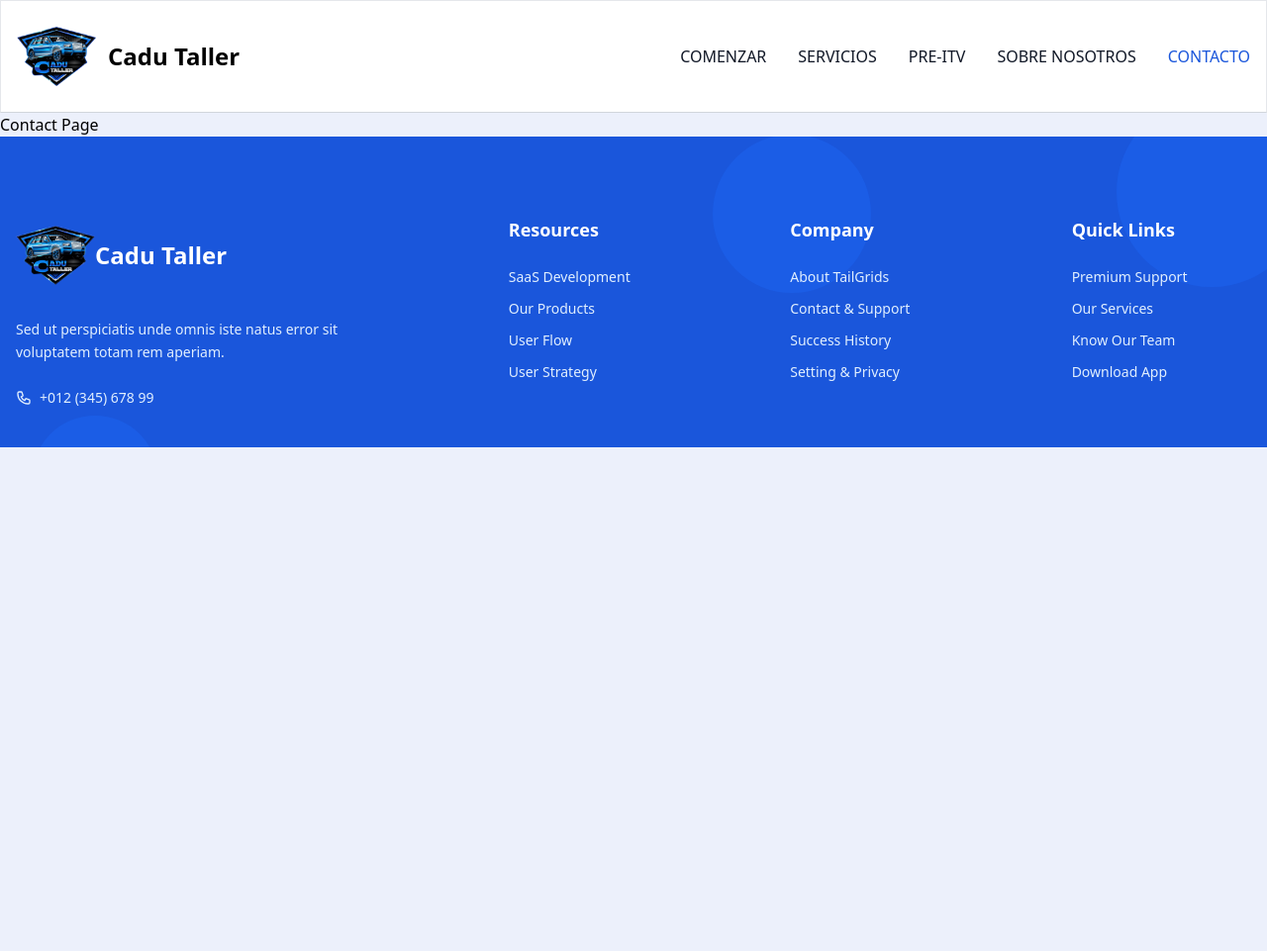
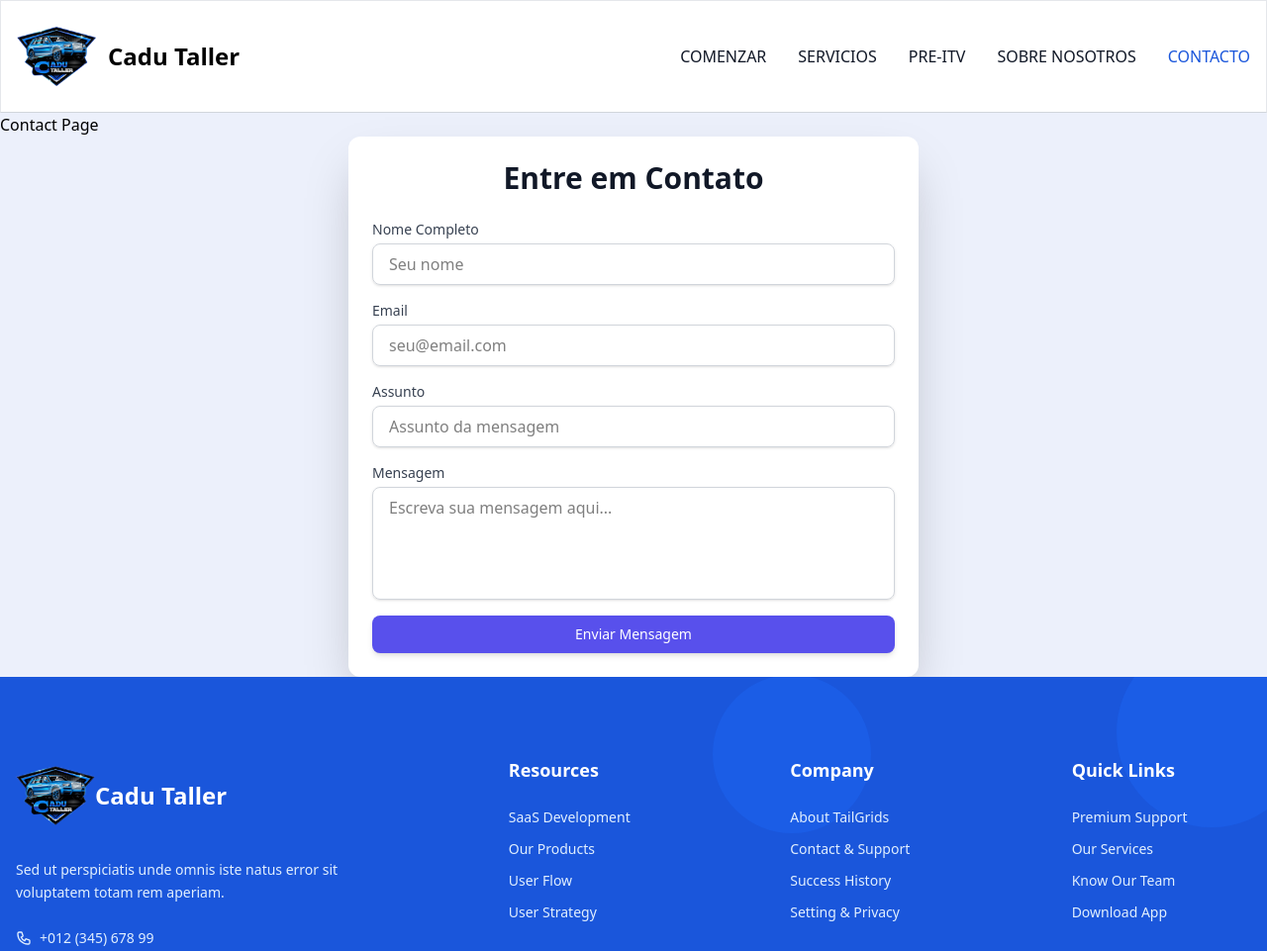
Before and after one commit to thiagobaia/site-cadu-taller, a Gatsby site: page /contact in a window 1280 px wide. Shown: the whole page at 99% size. Before the commit the page ends 800 px from the top, so only its background shows below. Built offline with nearby package versions, Linux system fonts and the light colour scheme; Gatsby itself is replaced by a stand-in of ours.

Commit message:
form test

```diff
--- /dev/null
+++ b/src/components/FormContact.js
@@ -0,0 +1,241 @@
+import React, { useState, useRef } from "react";
+
+// ====================================================================
+// CONFIGURAÇÃO DO EMAILJS (Substitua pelos seus valores reais)
+// O EmailJS usa uma API POST simples que pode ser acessada via fetch.
+// ====================================================================
+const EMAILJS_CONFIG = {
+  SERVICE_ID: "service_b7ux5f7", // Ex: "service_xxxxx"
+  TEMPLATE_ID: "template_3bwaitw", // Ex: "template_yyyyy"
+  PUBLIC_KEY: "AVY8-cqFLZjQVmnbdE", // Ex: "user_zzzzz"
+  API_URL: "https://api.emailjs.com/api/v1.0/email/send",
+};
+
+// ====================================================================
+// Componente de Formulário de Contato
+// ====================================================================
+
+export const ContactForm = () => {
+  const formRef = useRef(null);
+  const [formData, setFormData] = useState({
+    name: "",
+    email: "",
+    subject: "",
+    message: "",
+  });
+  const [loading, setLoading] = useState(false);
+  const [status, setStatus] = useState(null); // 'success', 'error', 'idle'
+
+  // Manipulador de mudança de campos
+  const handleChange = (e) => {
+    setFormData({
+      ...formData,
+      [e.target.name]: e.target.value,
+    });
+  };
+
+  // Função de submissão do formulário (simula a chamada EmailJS)
+  const handleSubmit = async (e) => {
+    e.preventDefault();
+    setLoading(true);
+    setStatus("idle");
+
+    if (
+      EMAILJS_CONFIG.SERVICE_ID === "service_b7ux5f7" ||
+      EMAILJS_CONFIG.TEMPLATE_ID === "template_3bwaitw" ||
+      EMAILJS_CONFIG.PUBLIC_KEY === "cqFLZjQVmnbdE"
+    ) {
+      // Simulação de erro se as chaves não forem alteradas
+      setTimeout(() => {
+        setLoading(false);
+        setStatus("error");
+        console.error(
+          "ERRO: Por favor, substitua os placeholders das chaves do EmailJS no código."
+        );
+      }, 1000);
+      return;
+    }
+
+    // Estrutura de dados exigida pelo EmailJS
+    const emailJsPayload = {
+      service_id: EMAILJS_CONFIG.SERVICE_ID,
+      template_id: EMAILJS_CONFIG.TEMPLATE_ID,
+      user_id: EMAILJS_CONFIG.PUBLIC_KEY,
+      template_params: {
+        from_name: formData.name,
+        from_email: formData.email,
+        subject: formData.subject,
+        message: formData.message,
+      },
+    };
+
+    try {
+      const response = await fetch(EMAILJS_CONFIG.API_URL, {
+        method: "POST",
+        headers: {
+          "Content-Type": "application/json",
+        },
+        body: JSON.stringify(emailJsPayload),
+      });
+
+      if (response.ok) {
+        setStatus("success");
+        setFormData({ name: "", email: "", subject: "", message: "" }); // Limpa o formulário
+      } else {
+        setStatus("error");
+      }
+    } catch (error) {
+      console.error("Erro ao enviar email:", error);
+      setStatus("error");
+    } finally {
+      setLoading(false);
+    }
+  };
+
+  return (
+    <div className="max-w-xl mx-auto p-6 bg-white rounded-xl shadow-2xl">
+      <h2 className="text-3xl font-bold text-gray-900 mb-6 text-center">
+        Entre em Contato
+      </h2>
+
+      {/* Mensagens de Status */}
+      {status === "success" && (
+        <div className="p-4 mb-4 text-sm text-green-800 rounded-lg bg-green-50">
+          Mensagem enviada com sucesso! Em breve entraremos em contato.
+        </div>
+      )}
+      {status === "error" && (
+        <div className="p-4 mb-4 text-sm text-red-800 rounded-lg bg-red-50">
+          Falha ao enviar a mensagem. Por favor, tente novamente mais tarde.
+          <p className="text-xs mt-1 font-semibold">
+            Verifique se as suas chaves do MailJS estão corretas.
+          </p>
+        </div>
+      )}
+
+      <form ref={formRef} onSubmit={handleSubmit} className="space-y-4">
+        {/* Nome */}
+        <div>
+          <label
+            htmlFor="name"
+            className="block text-sm font-medium text-gray-700"
+          >
+            Nome Completo
+          </label>
+          <input
+            type="text"
+            id="name"
+            name="name"
+            value={formData.name}
+            onChange={handleChange}
+            required
+            className="mt-1 block w-full px-4 py-2 border border-gray-300 rounded-lg shadow-sm focus:ring-indigo-500 focus:border-indigo-500 transition duration-150"
+            placeholder="Seu nome"
+            disabled={loading}
+          />
+        </div>
+
+        {/* Email */}
+        <div>
+          <label
+            htmlFor="email"
+            className="block text-sm font-medium text-gray-700"
+          >
+            Email
+          </label>
+          <input
+            type="email"
+            id="email"
+            name="email"
+            value={formData.email}
+            onChange={handleChange}
+            required
+            className="mt-1 block w-full px-4 py-2 border border-gray-300 rounded-lg shadow-sm focus:ring-indigo-500 focus:border-indigo-500 transition duration-150"
+            placeholder="seu@email.com"
+            disabled={loading}
+          />
+        </div>
+
+        {/* Assunto */}
+        <div>
+          <label
+            htmlFor="subject"
+            className="block text-sm font-medium text-gray-700"
+          >
+            Assunto
+          </label>
+          <input
+            type="text"
+            id="subject"
+            name="subject"
+            value={formData.subject}
+            onChange={handleChange}
+            required
+            className="mt-1 block w-full px-4 py-2 border border-gray-300 rounded-lg shadow-sm focus:ring-indigo-500 focus:border-indigo-500 transition duration-150"
+            placeholder="Assunto da mensagem"
+            disabled={loading}
+          />
+        </div>
+
+        {/* Mensagem */}
+        <div>
+          <label
+            htmlFor="message"
+            className="block text-sm font-medium text-gray-700"
+          >
+            Mensagem
+          </label>
+          <textarea
+            id="message"
+            name="message"
+            rows="4"
+            value={formData.message}
+            onChange={handleChange}
+            required
+            className="mt-1 block w-full px-4 py-2 border border-gray-300 rounded-lg shadow-sm focus:ring-indigo-500 focus:border-indigo-500 transition duration-150 resize-none"
+            placeholder="Escreva sua mensagem aqui..."
+            disabled={loading}
+          />
+        </div>
+
+        {/* Botão de Envio */}
+        <button
+          type="submit"
+          className={`w-full flex justify-center py-2 px-4 border border-transparent rounded-lg shadow-md text-sm font-medium text-white transition duration-200 ${
+            loading
+              ? "bg-indigo-400 cursor-not-allowed"
+              : "bg-indigo-600 hover:bg-indigo-700 focus:outline-none focus:ring-2 focus:ring-offset-2 focus:ring-indigo-500"
+          }`}
+          disabled={loading}
+        >
+          {loading ? (
+            <svg
+              className="animate-spin h-5 w-5 text-white"
+              xmlns="http://www.w3.org/2000/svg"
+              fill="none"
+              viewBox="0 0 24 24"
+            >
+              <circle
+                className="opacity-25"
+                cx="12"
+                cy="12"
+                r="10"
+                stroke="currentColor"
+                strokeWidth="4"
+              ></circle>
+              <path
+                className="opacity-75"
+                fill="currentColor"
+                d="M4 12a8 8 0 018-8V0C5.373 0 0 5.373 0 12h4zm2 5.291A7.962 7.962 0 014 12H0c0 3.042 1.135 5.824 3 7.938l3-2.647z"
+              ></path>
+            </svg>
+          ) : (
+            "Enviar Mensagem"
+          )}
+        </button>
+      </form>
+    </div>
+  );
+};
+
+export default ContactForm;
--- a/src/pages/contact.js
+++ b/src/pages/contact.js
@@ -1,10 +1,12 @@
 import * as React from "react";
 import Layout from "../components/Layout";
+import ContactForm from "../components/FormContact";
 
 const Contact = () => {
   return (
     <Layout>
       <h1>Contact Page</h1>
+      <ContactForm />
     </Layout>
   );
 };
```
